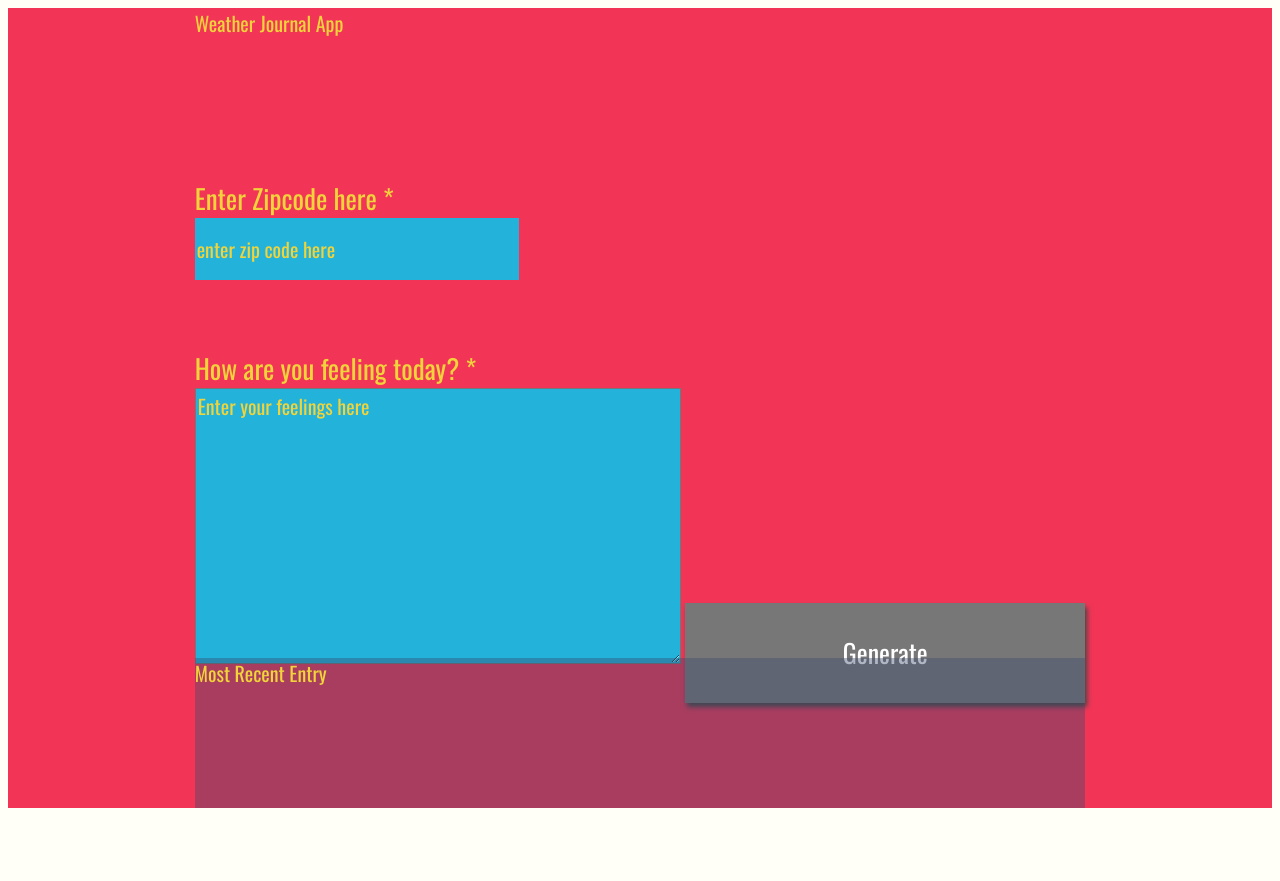
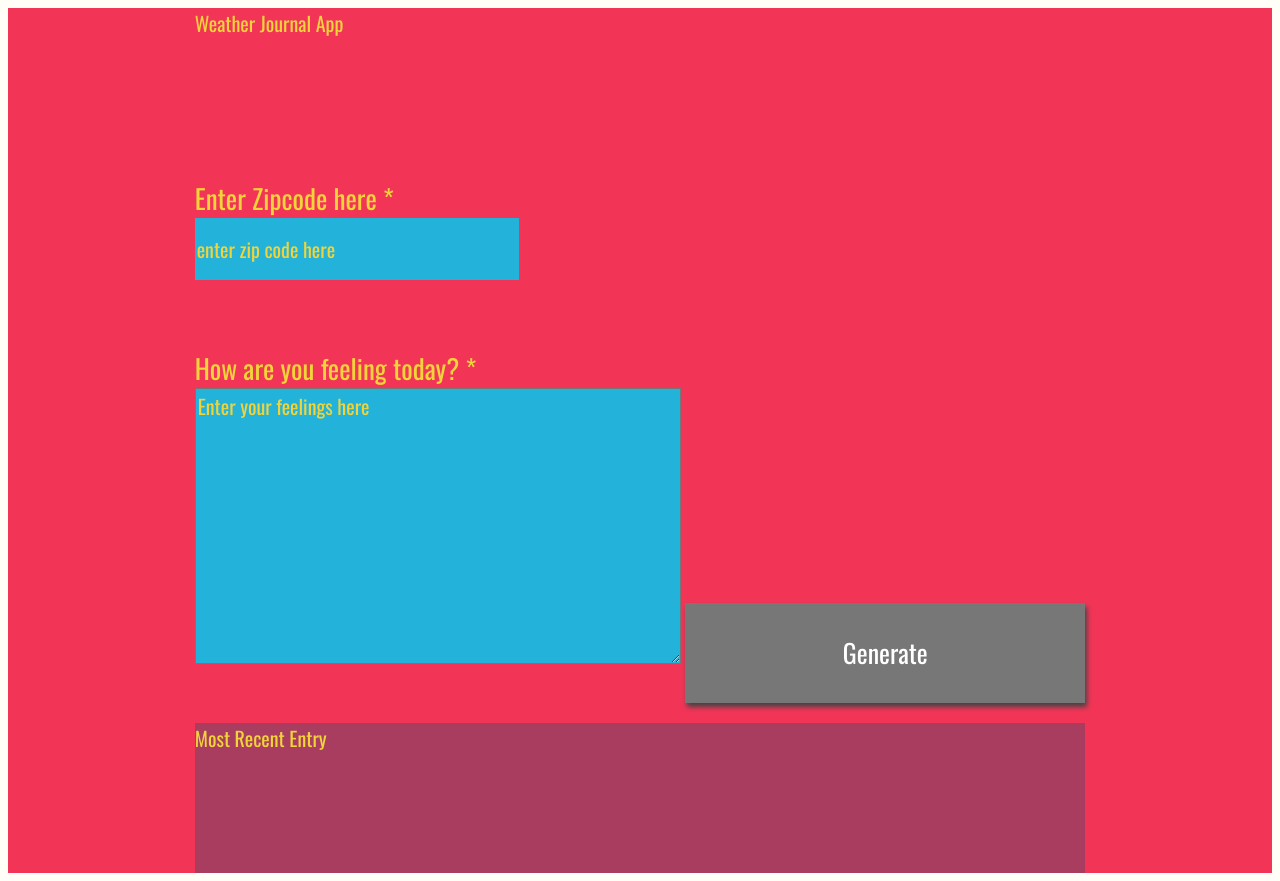
Before and after one commit to carlosloureda/FEND-weather-journal-app, a website: page website/index.html in a window 1280 px wide. Before the commit the page ends 816 px from the top, so only its background shows below. Drawn offline with nearby package versions, Linux system fonts and the light colour scheme.

Commit message:
[design] Removed the vh height for the grid
When opening the developer tools on Chrome it was very difficult to see the
content of the last entry box.

```diff
--- a/website/style.css
+++ b/website/style.css
@@ -6,8 +6,6 @@ body {
 #app {
   display: grid;
   grid-auto-rows: minmax(150px, auto);
-  /* grid-template-columns:  */
-  height: 100vh;
   background: #f23557;
   color: #f0d43a;
   justify-content: center;
@@ -16,29 +14,9 @@ body {
   font-family: "Oswald", sans-serif;
 }
 
-/* .holder {
-} */
-
 .entry {
   background: rgba(59, 74, 107, 0.4);
 }
-
-/* #entryHolder {
-}
-
-#date {
-}
-
-#temp {
-}
-
-#content {
-}
-
-.headline {
-}
-.title {
-} */
 
 /*  Basic Styling To Override Default For Basic HTML Elements */
 label {
```
